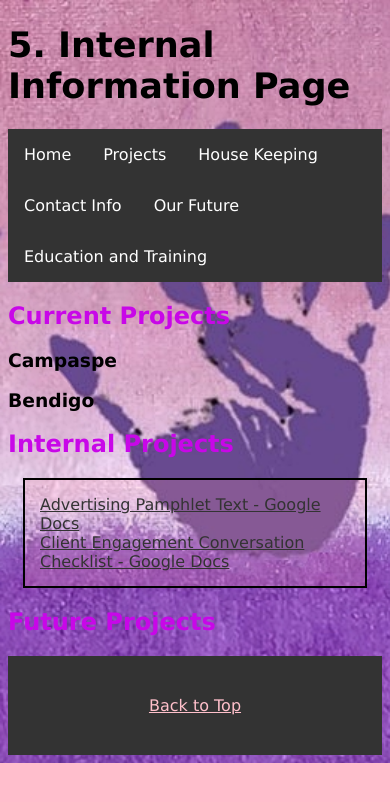
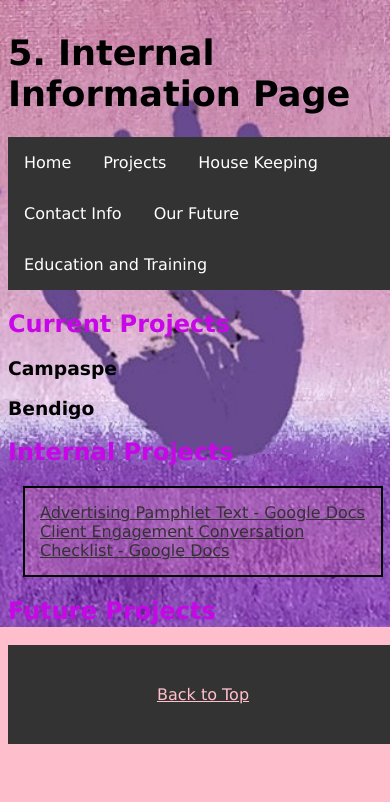
Before and after one commit to jadebujeya/ActivateYouthVoiceInternal.github.io, a PHP site: page / in a window 390 px wide. Shown: the top 802 px of the page. Run offline with PHP 8.4, Linux system fonts and the light colour scheme.

Commit message:
Update AYVstyle.css

```diff
--- a/AYVstyle.css
+++ b/AYVstyle.css
@@ -18,12 +18,11 @@
 		font-family: verdana;
 		background-image: url('Images/AYVHand.jpg');
 		background-repeat: no-repeat;
-		background-attachment: scroll;
+		ackground-attachment: scroll;
 		background-size: cover;
-		-webkit-background-size: cover;
-		-moz-background-size: cover;
-		-io-background-size: cover;
-		max-width:100%;
+		width:100%;
+		position: fixed;
+		z-index:-1;
 	}
 }
 Air America Regular
```
